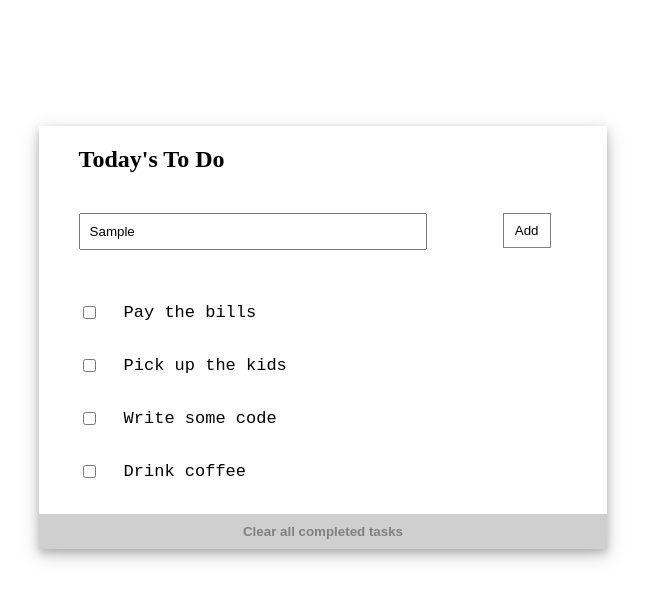
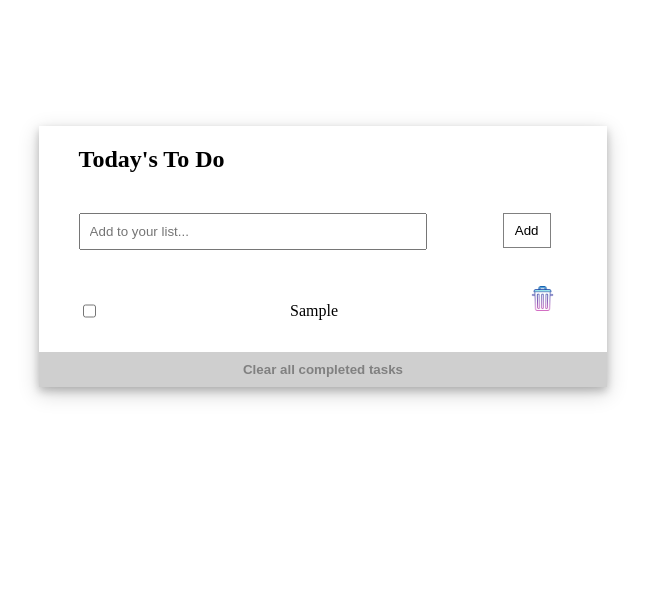
Before and after one commit to coderacheal/To-Do-List, a website built with webpack: page src/index.html in a window 1280 px wide. Both pictures are taken after typing "Sample" into the empty fields and a click on the button "Add". Shown: the whole page, without its empty margins (317-962 px from the left). Built offline with nearby package versions, Linux system fonts and the light colour scheme.

Commit message:
Finish add functionality

```diff
--- /dev/null
+++ b/src/functionality.js
@@ -0,0 +1,45 @@
+class Task {
+  constructor(description, completed, index) {
+    this.description = description;
+    this.completed = false;
+    this.index = index;
+  }
+}
+
+const container = document.querySelector('.list-div');
+const inputBox = document.querySelector('.input-task');
+
+const addnewTask = () => {
+  if (inputBox.value === '') {
+    return;
+  }
+  {
+    const listDiv = document.createElement('li');
+    const checkBox = document.createElement('input');
+    const theTask = document.createElement('p');
+    const binImage = document.createElement('img');
+    listDiv.classList.add = 'each-task';
+    theTask.classList.add = 'task-to-be-done';
+    theTask.classList.add = 'bin';
+    listDiv.style.display = 'flex';
+    listDiv.style.justifyContent = 'space-between';
+    listDiv.style.width = '90%';
+    checkBox.type = 'checkbox';
+    binImage.src = '../images/bin.png';
+    binImage.style.height = '25px';
+    binImage.style.cursor = 'pointer';
+    listDiv.appendChild(checkBox);
+    listDiv.appendChild(theTask);
+    listDiv.appendChild(binImage);
+    theTask.innerHTML = `${inputBox.value}`;
+    container.appendChild(listDiv);
+    const description = theTask.innerHTML;
+    const completed = false;
+    const index = 1;
+    const taskDataBase = [];
+    const task = new Task(description, completed, index);
+    taskDataBase.push(task);
+    // console.log(taskDataBase);
+    inputBox.value = '';
+  }
+};
--- a/src/index.html
+++ b/src/index.html
@@ -6,7 +6,8 @@
     <meta name="viewport" content="width=device-width, initial-scale=1.0">
     <title>To-do List</title>
     <script src="./index.js" defer></script>
-    <link rel="stylesheet" href="src/style.css">
+    <script src="./functionality.js" defer></script>
+    <link rel="stylesheet" href="style.css">
 </head>
 <body>
     <main>
@@ -18,10 +19,10 @@
                 <form action="">
                     <input type="text" class="input-task" placeholder="Add to your list...">
                 </form>
-                <button class="add">Add</button>
+                <button class="add" onclick="addnewTask()">Add</button>
             </div>
             <ul class="list-div"></ul>
-            <button class="clearButton">Clear all completed tasks</button>
+            <button class="clearButton" onclick="removeTask()">Clear all completed tasks</button>
         </section>
     </main>
 </body>
--- a/src/index.js
+++ b/src/index.js
@@ -1,38 +1,38 @@
-import './style.css';
+// import './style.css';
 
-const tasks = [
-  {
-    description: 'Pay the bills',
-    completed: true,
-    index: 0,
-  },
-  {
-    description: 'Pick up the kids',
-    completed: true,
-    index: 1,
-  },
-  {
-    description: 'Write some code',
-    completed: true,
-    index: 2,
-  },
-  {
-    description: 'Drink coffee',
-    completed: true,
-    index: 3,
-  },
-];
+// const tasks = [
+//   {
+//     description: 'Pay the bills',
+//     completed: true,
+//     index: 0,
+//   },
+//   {
+//     description: 'Pick up the kids',
+//     completed: true,
+//     index: 1,
+//   },
+//   {
+//     description: 'Write some code',
+//     completed: true,
+//     index: 2,
+//   },
+//   {
+//     description: 'Drink coffee',
+//     completed: true,
+//     index: 3,
+//   },
+// ];
 
-const loadTask = (arr) => {
-  arr.forEach((task) => {
-    const container = document.querySelector('.list-div');
-    const listItem = document.createElement('li');
-    listItem.innerHTML = `
-    <input type="checkbox" name="" id="">
-    <p class="task-to-be-done">${task.description}</p>
-    `;
-    container.appendChild(listItem);
-  });
-};
+// const loadTask = (arr) => {
+//   arr.forEach((task) => {
+//     const container = document.querySelector('.list-div');
+//     const listItem = document.createElement('li');
+//     listItem.innerHTML = `
+//     <input type="checkbox" name="" id="">
+//     <p class="task-to-be-done">${task.description}</p>
+//     `;
+//     container.appendChild(listItem);
+//   });
+// };
 
-loadTask(tasks);
+// loadTask(tasks);
--- a/src/style.css
+++ b/src/style.css
@@ -52,13 +52,15 @@ form {
   opacity: 0.8;
 }
 
-li {
+.each-task {
   list-style-type: none;
-  display: flex;
+  /* display: flex; */
+  /* flex-direction: row; */
 }
 
 .task-to-be-done {
   margin-left: 25px;
   font-size: 17px;
   font-family: 'Courier New', Courier, monospace;
+  color: red;
 }
```
Also changed, not shown: dist/index.html, dist/main.js, images/bin.png (added).
